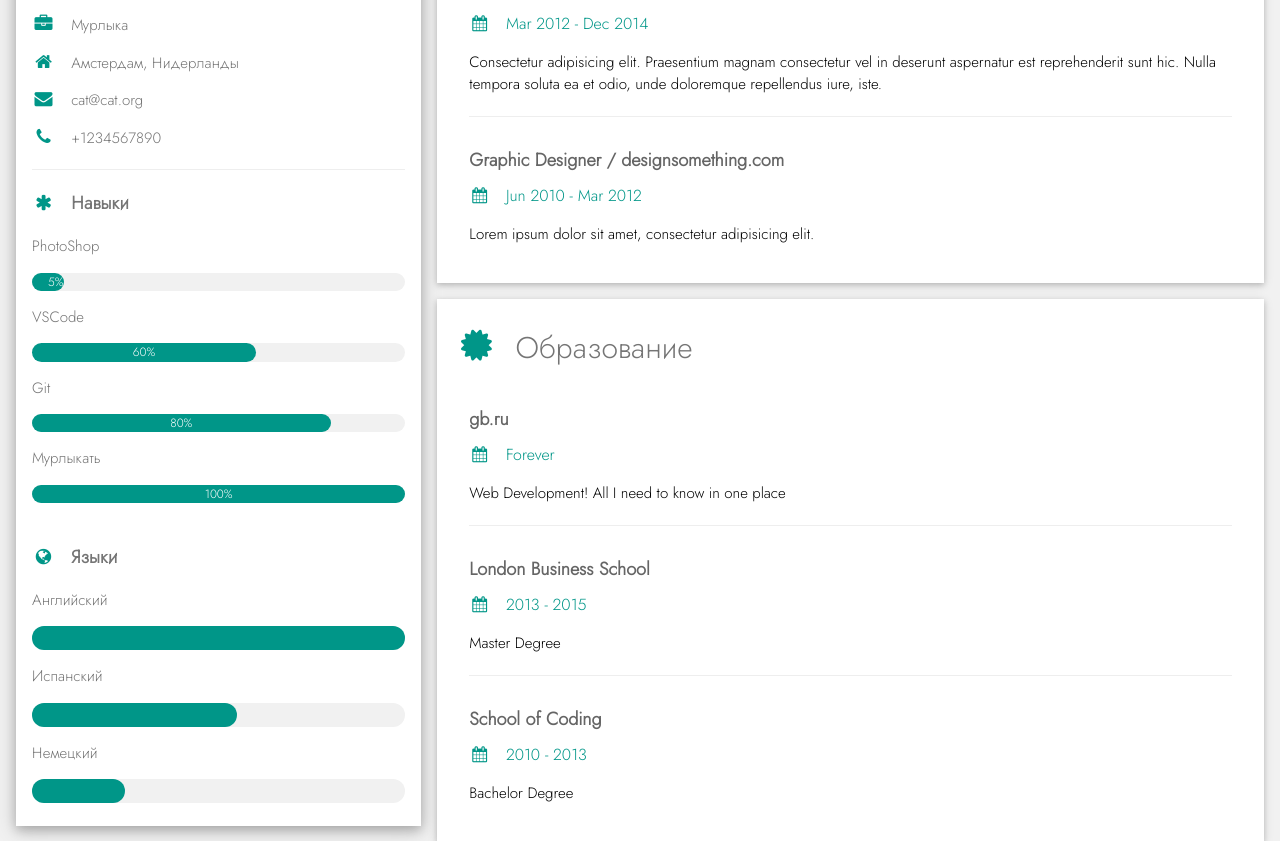
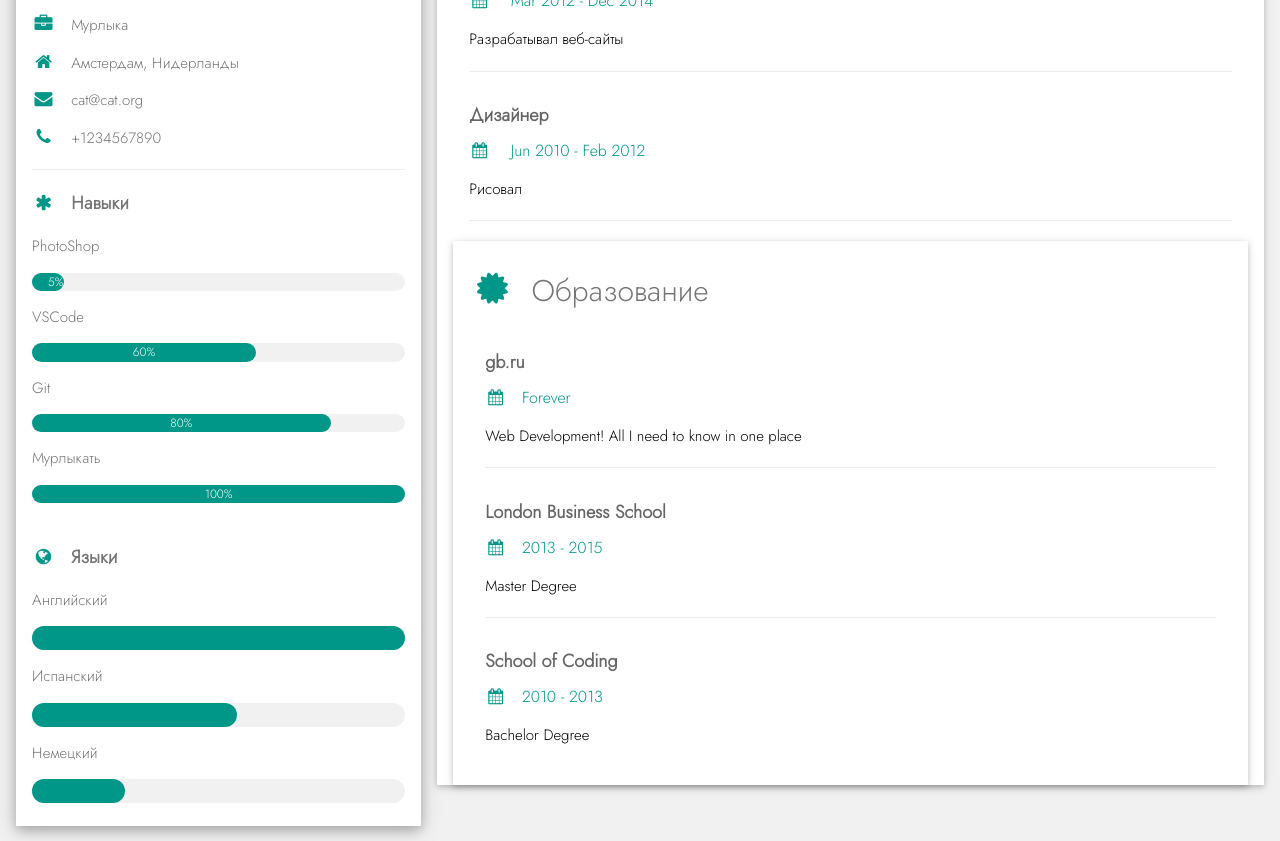
Before and after one commit to shytsko/Web, a PHP site: page / in a window 1280 px wide. Shown: the part 321-1162 px from the top of the page. Run offline with PHP 8.4, Linux system fonts and the light colour scheme.

Commit message:
Add task1

```diff
--- a/HomeWork4/index.php
+++ b/HomeWork4/index.php
@@ -22,6 +22,26 @@ $skills=[
                 "persent"=>100
             ]
        	];
+$experience = 	[
+					[
+                    	"name"=>"Фронтэнд разработчик",
+                        "description"=>"Разрабатывал фронтэнд",
+                        "date_from"=>strtotime("01.01.2015"),
+                        "date_to"=>time()
+                    ],
+                    [
+                    	"name"=>"Веб разработчик",
+                        "description"=>"Разрабатывал веб-сайты",
+                        "date_from"=>strtotime("01.03.2012"),
+                        "date_to"=>strtotime("31.12.2014")
+                    ],
+                    [
+                    	"name"=>"Дизайнер",
+                        "description"=>"Рисовал",
+                        "date_from"=>strtotime("01.06.2010"),
+                        "date_to"=>strtotime("28.02.2012")
+                    ]
+				];
 ?>
 <!DOCTYPE html>
 <html>
@@ -102,24 +122,19 @@ $skills=[
 
       <div class="w3-container w3-card w3-white w3-margin-bottom">
         <h2 class="w3-text-grey w3-padding-16"><i class="fa fa-suitcase fa-fw w3-margin-right w3-xxlarge w3-text-teal"></i>Опыт работы</h2>
+
+        <?php for($i=0; $i<count($experience); $i++) {?>
         <div class="w3-container">
-          <h5 class="w3-opacity"><b>Front End Developer </b></h5>
-          <h6 class="w3-text-teal"><i class="fa fa-calendar fa-fw w3-margin-right"></i>Jan 2015 - <span class="w3-tag w3-teal w3-round">Current</span></h6>
-          <p>Lorem ipsum dolor sit amet. Praesentium magnam consectetur vel in deserunt aspernatur est reprehenderit sunt hic. Nulla tempora soluta ea et odio, unde doloremque repellendus iure, iste.</p>
+          <h5 class="w3-opacity"><b><?php echo $experience[$i]["name"]?></b></h5>
+          <h6 class="w3-text-teal"><i class="fa fa-calendar fa-fw w3-margin-right"></i>
+          	<?php echo date('M Y', $experience[$i]["date_from"])?>
+            <?php echo " - "?>
+            <?php echo date('M Y', $experience[$i]["date_to"])?>
+          </h6>
+          <p><?php echo $experience[$i]["description"]?></p>
           <hr>
         </div>
-        <div class="w3-container">
-          <h5 class="w3-opacity"><b>Web Developer / something.com</b></h5>
-          <h6 class="w3-text-teal"><i class="fa fa-calendar fa-fw w3-margin-right"></i>Mar 2012 - Dec 2014</h6>
-          <p>Consectetur adipisicing elit. Praesentium magnam consectetur vel in deserunt aspernatur est reprehenderit sunt hic. Nulla tempora soluta ea et odio, unde doloremque repellendus iure, iste.</p>
-          <hr>
-        </div>
-        <div class="w3-container">
-          <h5 class="w3-opacity"><b>Graphic Designer / designsomething.com</b></h5>
-          <h6 class="w3-text-teal"><i class="fa fa-calendar fa-fw w3-margin-right"></i>Jun 2010 - Mar 2012</h6>
-          <p>Lorem ipsum dolor sit amet, consectetur adipisicing elit. </p><br>
-        </div>
-      </div>
+        <?php }?>
 
       <div class="w3-container w3-card w3-white">
         <h2 class="w3-text-grey w3-padding-16"><i class="fa fa-certificate fa-fw w3-margin-right w3-xxlarge w3-text-teal"></i>Образование</h2>
```
